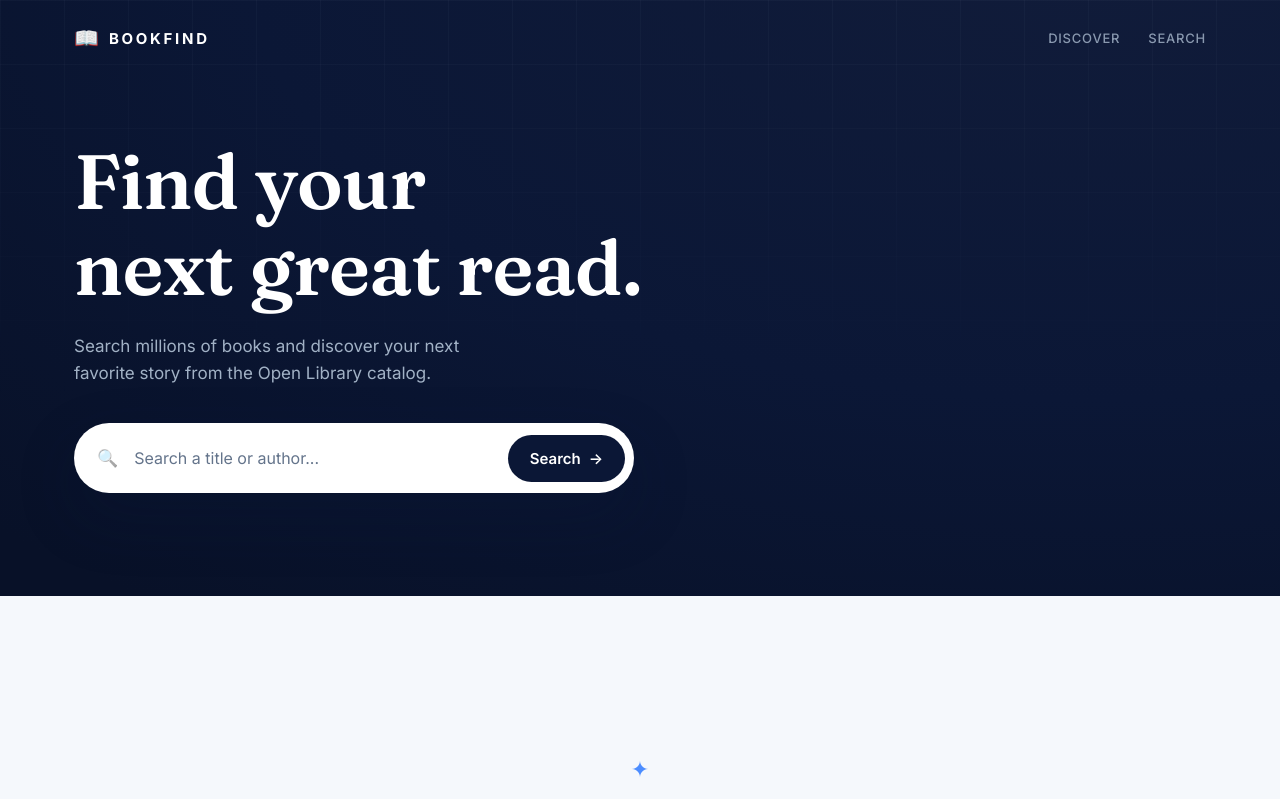
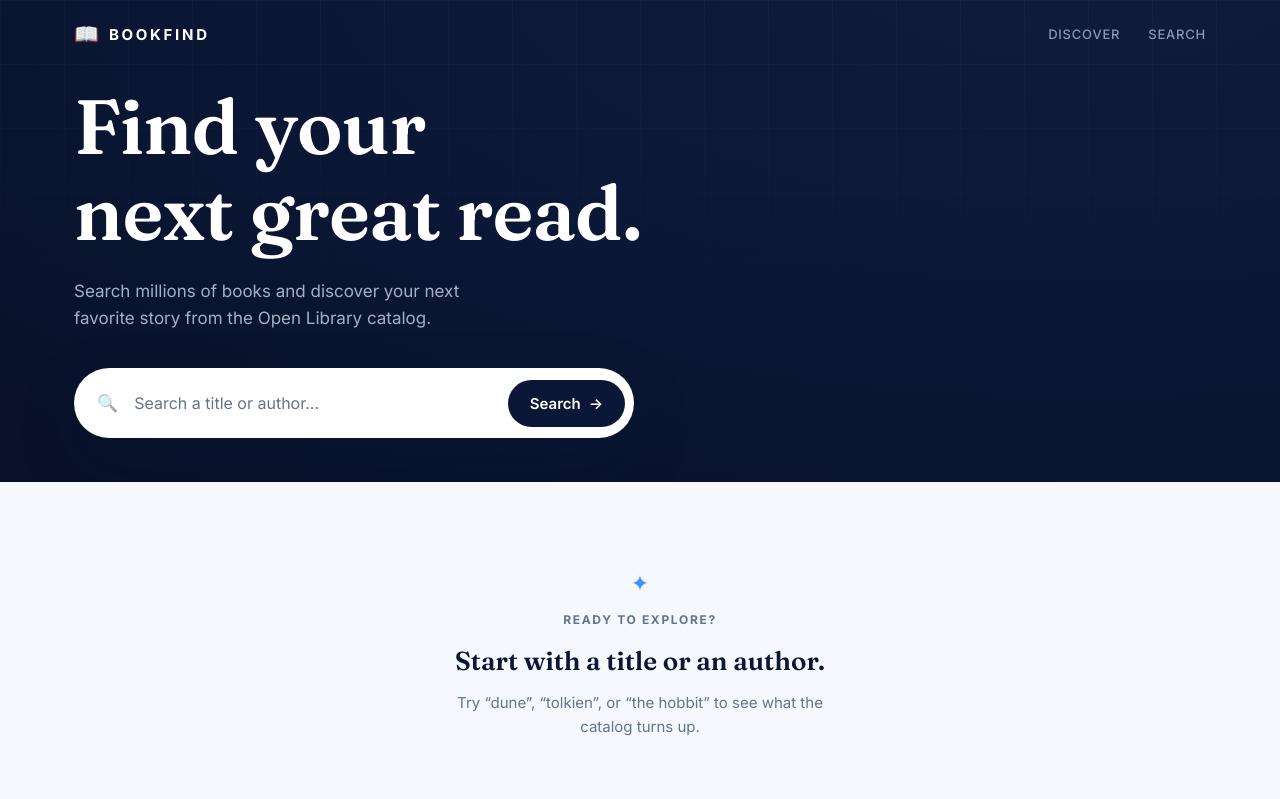
Before and after one commit to YuanG14/Book-Explorer-Webdev, a React (Vite) app: page / in a window 1280 px wide. Shown: the top 799 px of the page. Built offline with nearby package versions, Linux system fonts and the light colour scheme.

Commit message:
feat: adjust hero and hero shelf dimensions for improved layout and visual consistency

```diff
--- a/src/App.css
+++ b/src/App.css
@@ -62,12 +62,21 @@
 ----------------------------------------------------------------*/
 
 .hero {
+  /* Normal document flow — NOT sticky, NOT fixed. The hero scrolls away
+     with the rest of the page like any other section. This is
+     intentional: position: sticky (tried in an earlier pass) is what
+     produced a hero-specific scrollbar in some cases, so it's been
+     removed. Only overflow-x is set, and only to clip the decorative
+     shelf's horizontal bleed — overflow-y is left at its default so the
+     hero can never become its own scroll container. The hero's box is
+     always auto-height (sized to its own content via padding, no
+     height/min-height/max-height constraint), so there's nothing for a
+     vertical scrollbar to attach to even if a browser computes
+     overflow-y as auto internally.
+  */
   position: relative;
   background: radial-gradient(120% 140% at 85% -10%, var(--navy-dark) 0%, var(--navy) 55%, #081128 100%);
   color: var(--white);
-  /* Only clip horizontally. The decorative shelf can still bleed off the
-     right edge for effect, but a vertical clip risks cutting off the top
-     of the heading's ascenders, especially at the larger clamp() sizes. */
   overflow-x: hidden;
 }
 
@@ -87,7 +96,7 @@
   position: relative;
   max-width: 1180px;
   margin: 0 auto;
-  padding: 28px 24px 72px;
+  padding: 24px 24px 44px;
 }
 
 .hero__body {
@@ -95,7 +104,7 @@
   align-items: center;
   justify-content: space-between;
   gap: 48px;
-  margin-top: 56px;
+  margin-top: 36px;
 }
 
 .hero__copy {
@@ -160,12 +169,12 @@
   width: 100%;
   max-width: 1180px;
   margin: 0 auto;
-  padding: 56px 24px 40px;
+  padding: 36px 24px 28px;
 }
 
 @media (max-width: 480px) {
   .app-content {
-    padding: 40px 18px 32px;
+    padding: 28px 18px 24px;
   }
 }
 
@@ -206,8 +215,8 @@
   align-items: center;
   text-align: center;
   gap: 6px;
-  margin-top: 48px;
-  padding: 56px 24px;
+  margin-top: 20px;
+  padding: 32px 24px;
 }
 
 .state-message__glyph {
@@ -245,7 +254,7 @@
 ----------------------------------------------------------------*/
 
 .app-footer {
-  padding: 22px 24px;
+  padding: 16px 24px;
   text-align: center;
   color: var(--muted);
   font-size: 13px;
--- a/src/components/HeroShelf.css
+++ b/src/components/HeroShelf.css
@@ -2,7 +2,7 @@
   position: relative;
   display: none;
   width: 100%;
-  height: 420px;
+  height: 340px;
   flex-shrink: 0;
 }
 
@@ -25,8 +25,15 @@
   animation: hero-shelf-in 0.6s var(--ease) forwards;
 }
 
+/* Each card is 148px wide at a 2:3 aspect ratio, so every card is 222px
+   tall. The shelf container is 340px tall, so the lowest a card's `top`
+   can be without its bottom edge bleeding past the shelf (and therefore
+   past the hero itself) is 340 - 222 = 118px. All five `top` values below
+   are kept within that 0–118px range — same relative stagger/order as
+   before, just compressed to actually fit inside the hero's own box. */
+
 .hero-shelf__slot--0 {
-  top: 10px;
+  top: 4px;
   left: 60px;
   transform: rotate(-6deg);
   animation-delay: 0.1s;
@@ -34,7 +41,7 @@
 }
 
 .hero-shelf__slot--1 {
-  top: 120px;
+  top: 50px;
   left: 0;
   transform: rotate(5deg);
   animation-delay: 0.2s;
@@ -42,7 +49,7 @@
 }
 
 .hero-shelf__slot--2 {
-  top: 190px;
+  top: 80px;
   left: 130px;
   transform: rotate(-3deg);
   animation-delay: 0.3s;
@@ -50,7 +57,7 @@
 }
 
 .hero-shelf__slot--3 {
-  top: 30px;
+  top: 13px;
   left: 190px;
   transform: rotate(8deg);
   animation-delay: 0.4s;
@@ -58,7 +65,7 @@
 }
 
 .hero-shelf__slot--4 {
-  top: 280px;
+  top: 118px;
   left: 40px;
   transform: rotate(4deg);
   animation-delay: 0.5s;
--- a/src/index.css
+++ b/src/index.css
@@ -64,10 +64,6 @@ body {
   color: var(--text);
   -webkit-font-smoothing: antialiased;
   -moz-osx-font-smoothing: grayscale;
-  /* Horizontal-only: guards against the hero's absolutely-positioned
-     decorative covers ever widening the document. Vertical scrolling is
-     left completely alone — the page must scroll normally as one unit. */
-  overflow-x: hidden;
 }
 
 #root {
```
